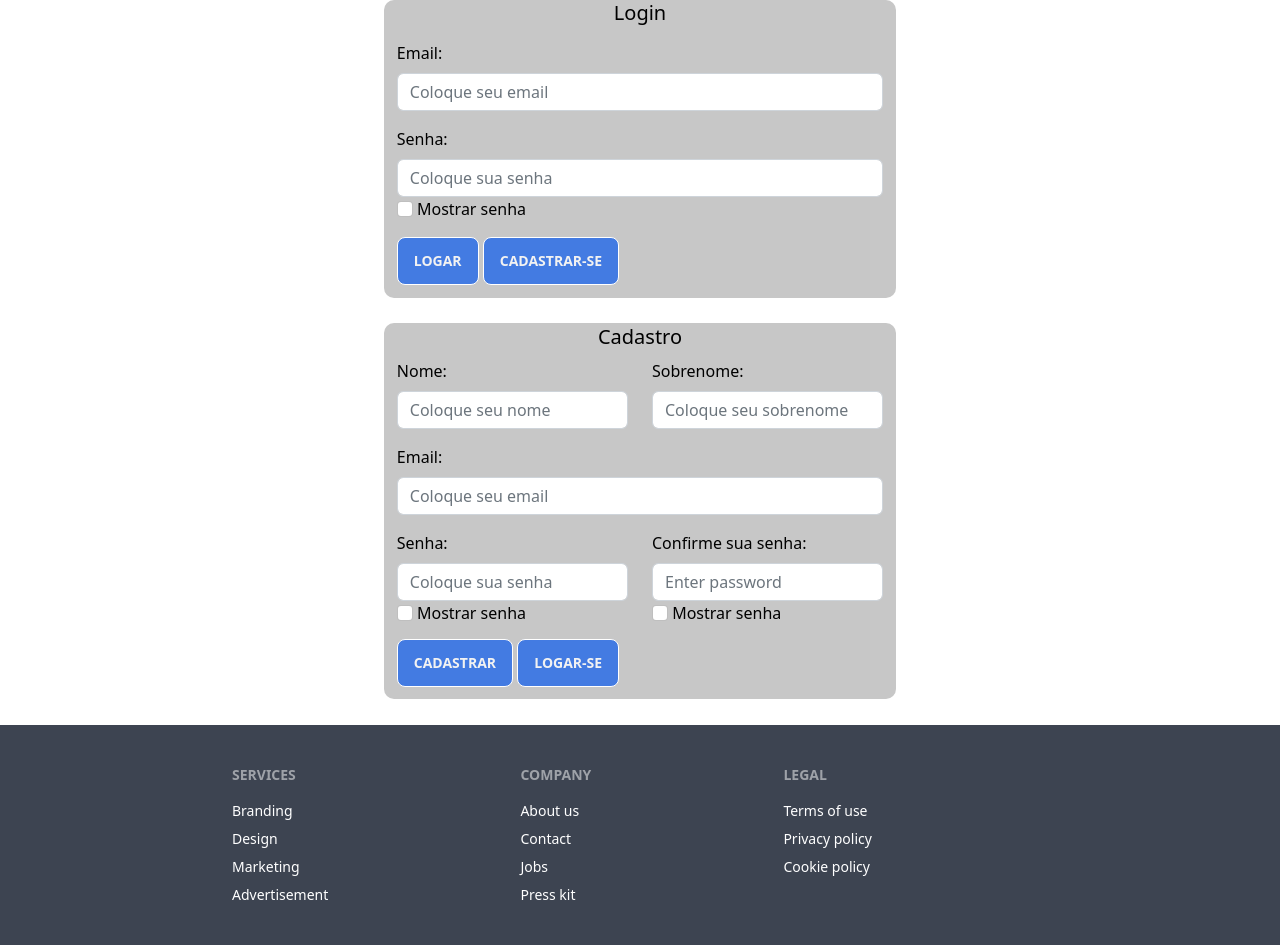
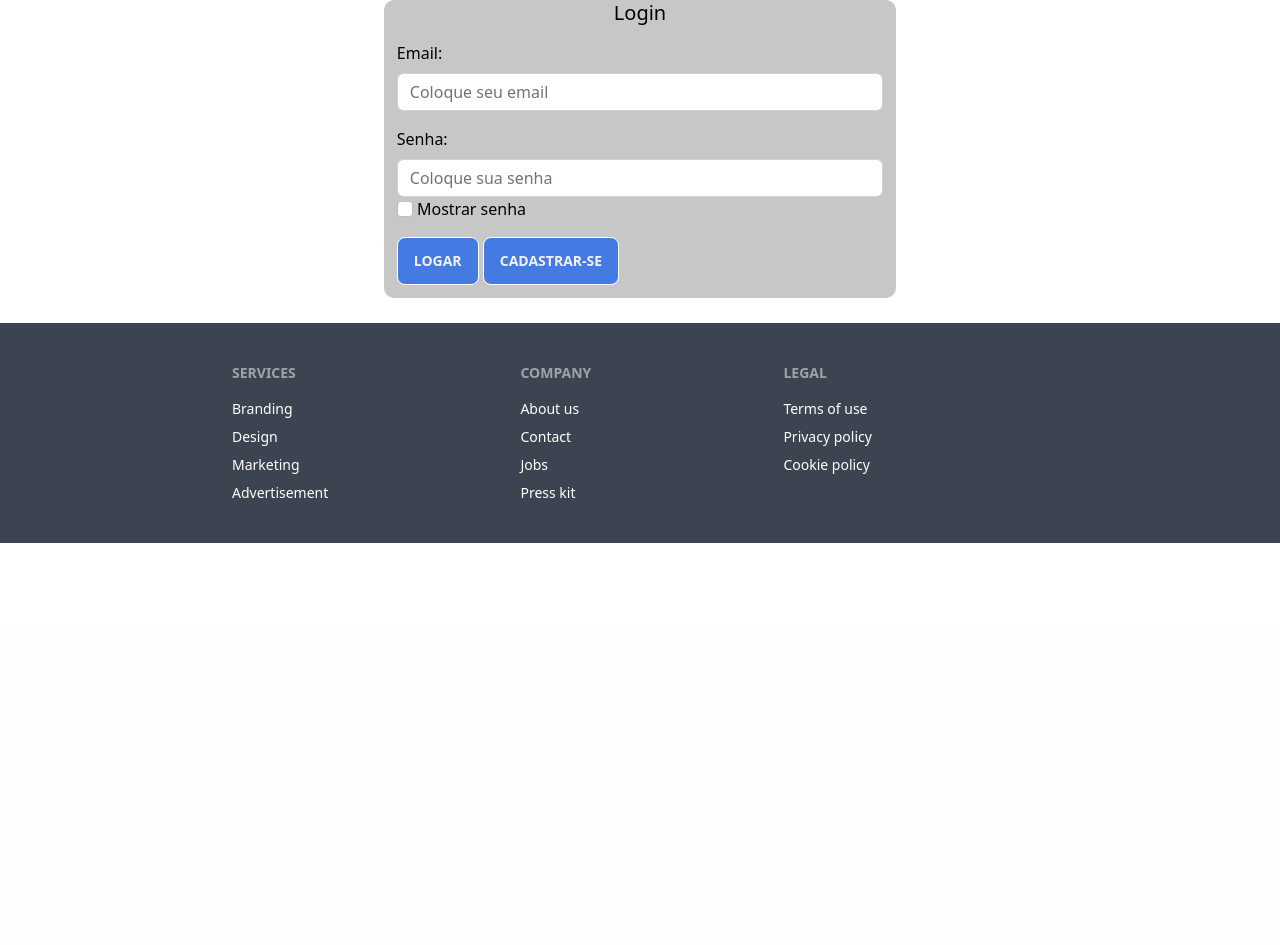
Before and after one commit to devkpanda/website, a PHP site: page /login.html in a window 1280 px wide. Shown: the part 170-1115 px from the top of the page. After the commit the page ends 713 px from the top, so only its background shows below. Run offline with PHP 8.4, Linux system fonts and the light colour scheme; some libraries are stand-ins or nearby versions.

Commit message:
mostrar formulário de login ao clicar botão/mostrar formulário de cadastro ao clicar botão

```diff
--- a/assets/css/styleform.css
+++ b/assets/css/styleform.css
@@ -21,7 +21,7 @@ form h1{
     font-weight: 500;
 }
 
-#btnmar, #ircad{
+#btnmar, #irCad{
     margin-top: 0;
 }
 
--- a/assets/js/indexform.js
+++ b/assets/js/indexform.js
@@ -22,12 +22,26 @@ function showPwd2(){
 //jQuery
 $(document).ready(function(){
 
+    //esconder formulário de cadastro
+    $("#formCadastro").hide();
+    //mostrar formulário de cadastro ao clicar no botão
+    $("#irCad").click(function(){
+        $("#formCadastro").show();
+        $("#formLogin").hide();
+    });
+
+    //mostrar formulário de login ao clicar no botão
+    $("#irLog").click(function(){
+        $("#formCadastro").hide();
+        $("#formLogin").show();
+    });
+
     //validação de número na string
     function semNumero(n){
         return n.match(/\d+/g);
     }
 
-    //deixar o submit como default (n enviar o form)
+    //deixar o submit como default (n enviar o form cadastro)
     $("#formCadastro").submit(function(event){
         event.preventDefault();
 
@@ -58,4 +72,9 @@ $(document).ready(function(){
             return false;
         };
     });
+
+    //deixar o submit como default (n enviar o form login)
+    $("#formLogin").submit(function(event){
+        event.preventDefault();
+    });
 });
--- a/login.html
+++ b/login.html
@@ -39,7 +39,7 @@
   <main>
     <section>
       <!-- Ínicio do formulário de login-->
-      <form action="/action_page.php" id="formCadastro">
+      <form action="/action_page.php" id="formLogin">
         <h1>Login</h1>
         <div class="mb-3 mt-3">
           <label for="email" class="form-label">Email:</label>
@@ -53,7 +53,7 @@
           </label>
         </div>
         <button type="submit" id="btnmar" class="btn btn-primary">Logar</button>
-        <button type="button" id="ircad" class="btn btn-primary">Cadastrar-se</button>
+        <button type="button" id="irCad" class="btn btn-primary">Cadastrar-se</button>
         <span id="erro"></span>
       </form>
       <!-- Ínicio do formulário de cadastro-->
@@ -92,7 +92,7 @@
           </div>
         </div>
         <button type="submit" class="btn btn-primary">Cadastrar</button>
-        <button type="button" id="irlog" class="btn btn-primary">Logar-se</button>
+        <button type="button" id="irLog" class="btn btn-primary">Logar-se</button>
         <span id="erro"></span>
       </form>
     </section>
```
